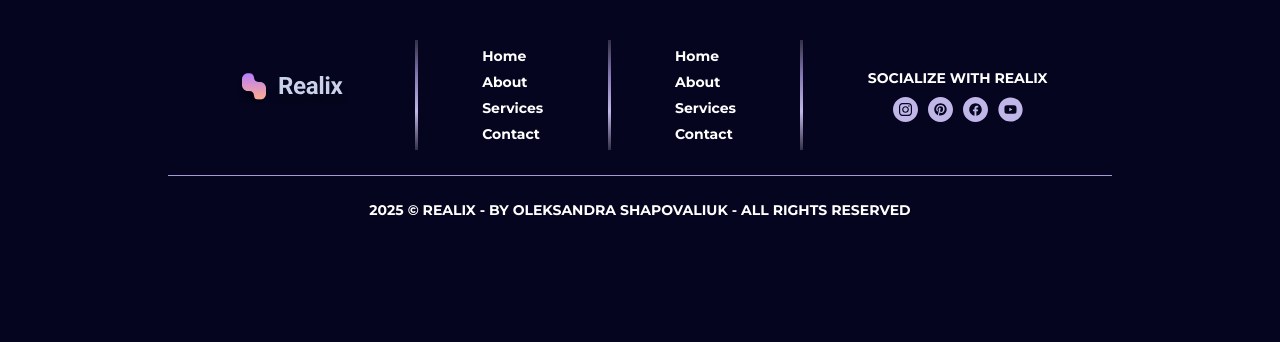
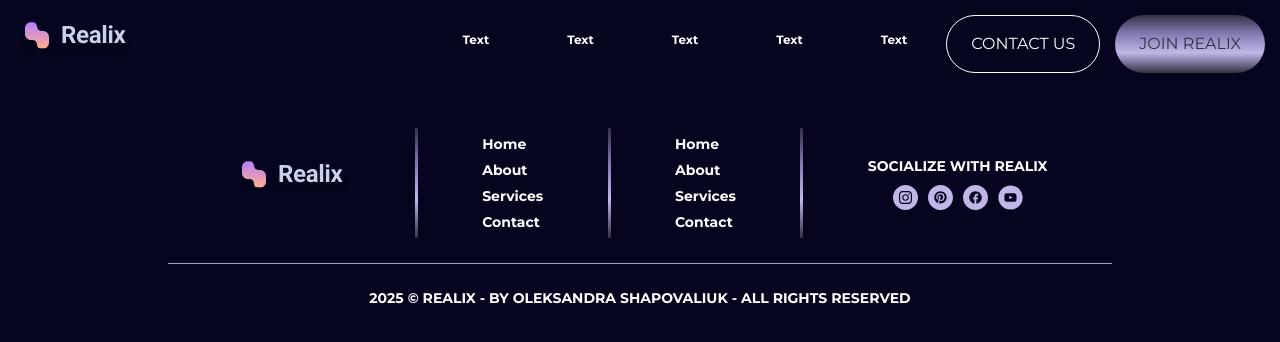
Before and after one commit to sasha55sh/realix, a Next.js app: page / in a window 1280 px wide. Shown: the top 342 px of the page. Built offline with nearby package versions, Linux system fonts and the light colour scheme.

Commit message:
feature: create header

```diff
--- a/app/layout.tsx
+++ b/app/layout.tsx
@@ -3,6 +3,7 @@ import type { Metadata } from "next";
 import { Montserrat } from "next/font/google";
 import "@fontsource/montserrat";
 import Footer from "../components/FooterComponent";
+import Header from "../components/Header";
 import { ReactNode } from "react";
 
 const inter = Montserrat({ subsets: ["latin"] });
@@ -20,6 +21,7 @@ export default function RootLayout({
   return (
     <html lang="en">
       <body className={inter.className}>
+<Header />
         <main>{children}</main>
         <Footer />
       </body>
--- /dev/null
+++ b/components/Header.tsx
@@ -0,0 +1,59 @@
+import React, { FC } from "react";
+import Logo from "../images/logo.svg";
+import Link from "next/link";
+import Image from "next/image";
+import Button from "./ButtonComponent";
+
+const navData = [
+  { link: "/text", text: "Text" },
+  { link: "/text", text: "Text" },
+  { link: "/text", text: "Text" },
+  { link: "/text", text: "Text" },
+  { link: "/text", text: "Text" },
+];
+
+const Header = () => {
+  const HeaderNavigation: FC<{ className?: string }> = ({ className }) => {
+    return (
+      <div className={`${className} flex flex-row justify-between`}>
+        <nav className="hidden lg:flex flex-row text-white font-bold text-[12px]">
+          {navData.map((item, index) => (
+            <div key={index} className="relative group mx-[15px]">
+              <Button
+                tag="a"
+                background="transparent"
+                text={item.text}
+                href={item.link}
+                className="group-hover:text-lavenderBlue transition-all duration-300 transform"
+              />
+            </div>
+          ))}
+        </nav>
+
+        <div className="whitespace-nowrap flex gap-[15px] justify-end">
+          <Button text="CONTACT US" bordered className="hidden mini:block"/>
+          <Button text="JOIN REALIX" background="violetGradient" />
+        </div>
+      </div>
+    );
+  };
+
+  const HeaderLogo = () => {
+    return (
+      <Link href="/">
+        <Image src={Logo} alt="Logo"/>
+      </Link>
+    );
+  };
+
+  return (
+    <header>
+      <div className="flex items-center justify-between p-[15px]">
+        <HeaderLogo />
+        <HeaderNavigation />
+      </div>
+    </header>
+  );
+};
+
+export default Header;
```
